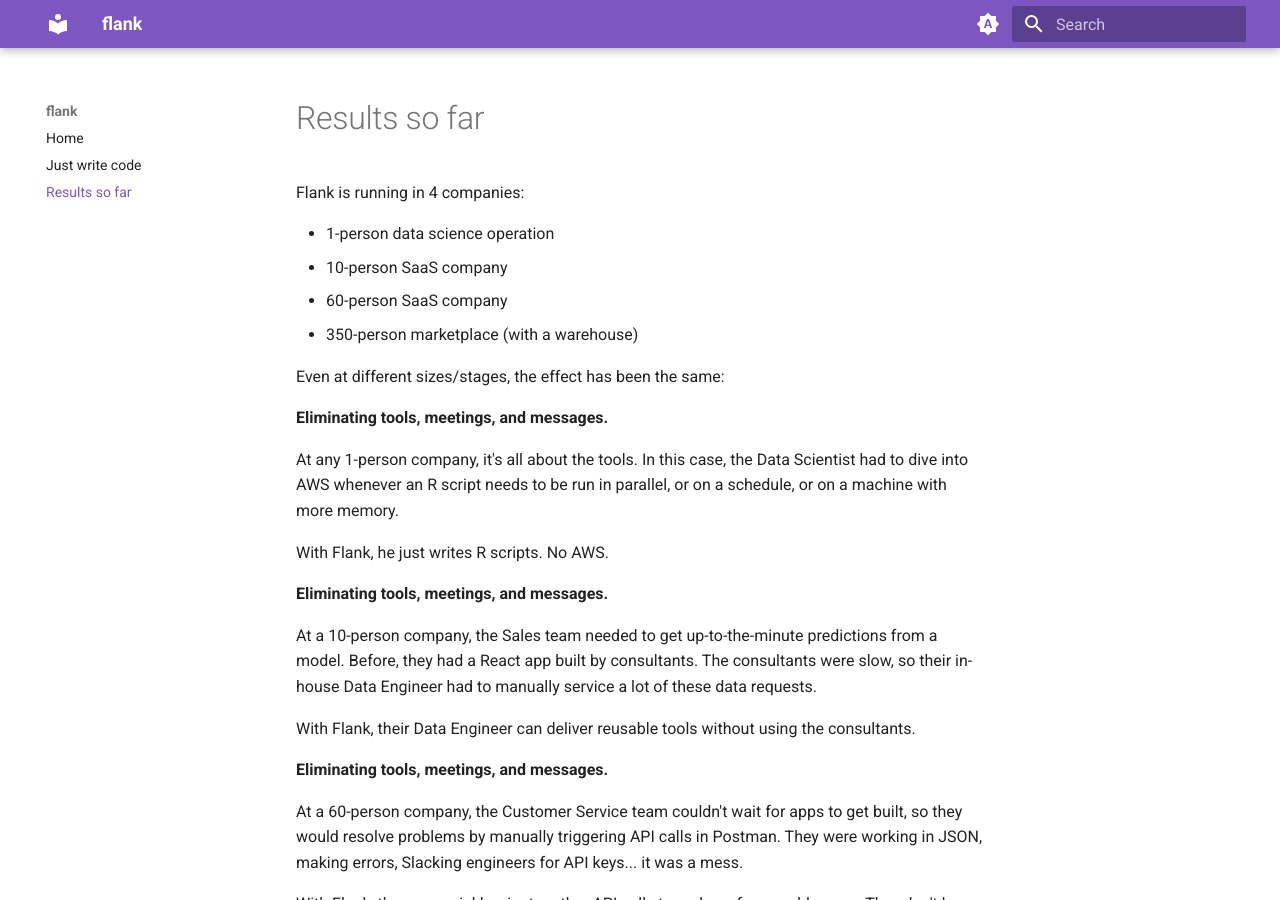
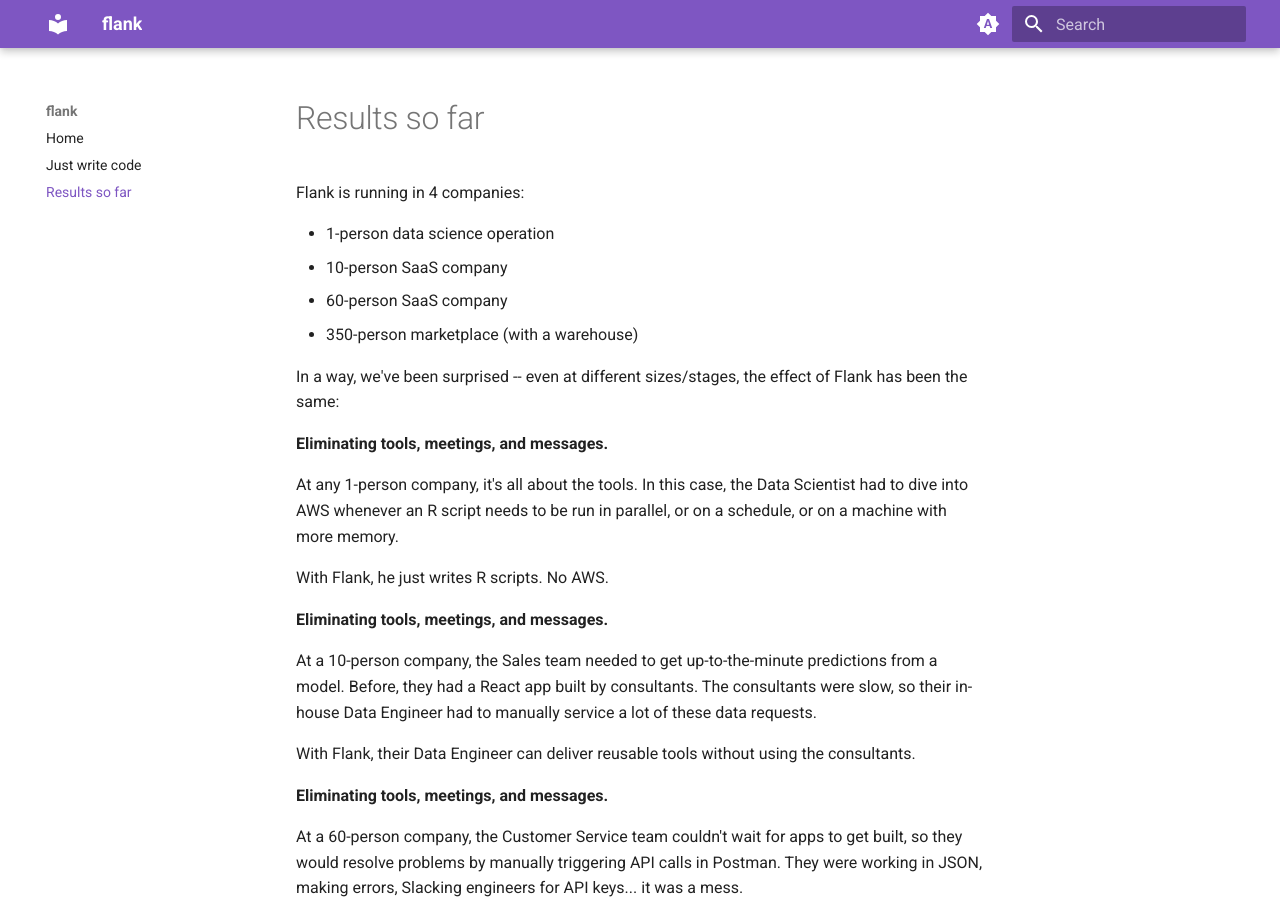
Before and after one commit to btf-org/flank-docs, an MkDocs documentation site: the page built from docs/results.md, in a window 1280 px wide and 900 px high. Built offline with MkDocs 1.6.1 and Material for MkDocs 9.7.7, drawn with Linux system fonts in a browser that asks for light colours.

Commit message:
add flourish

```diff
--- a/docs/results.md
+++ b/docs/results.md
@@ -7,7 +7,7 @@
 - 60-person SaaS company
 - 350-person marketplace (with a warehouse)
 
-Even at different sizes/stages, the effect has been the same:
+In a way, we've been surprised -- even at different sizes/stages, the effect of Flank has been the same:
 
 **Eliminating tools, meetings, and messages.**
 
```
